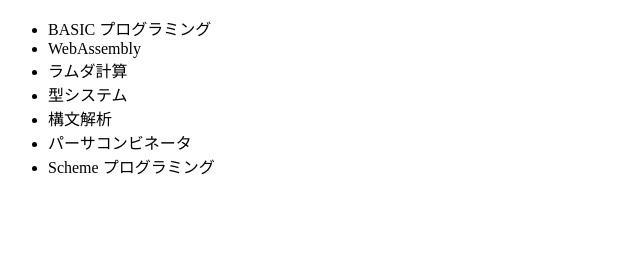
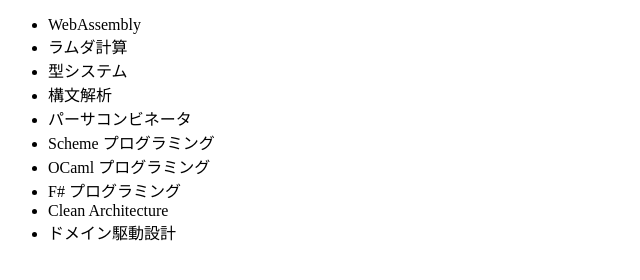
Before and after one commit to 0918nobita/0918nobita.github.io, a plain HTML site: page index.html in a window 1280 px wide. Shown: the whole page, without its empty margins (0-640 px from the left). Drawn offline with Linux system fonts and the light colour scheme.

Commit message:
:memo: Update index.html

```diff
--- a/index.html
+++ b/index.html
@@ -6,13 +6,16 @@
 </head>
 <body>
   <ul>
-    <li>BASIC プログラミング</li>
     <li>WebAssembly</li>
     <li>ラムダ計算</li>
     <li>型システム</li>
     <li>構文解析</li>
     <li>パーサコンビネータ</li>
     <li>Scheme プログラミング</li>
+    <li>OCaml プログラミング</li>
+    <li>F# プログラミング</li>
+    <li>Clean Architecture</li>
+    <li>ドメイン駆動設計</li>
   </ul>
 </body>
 </html>
```
